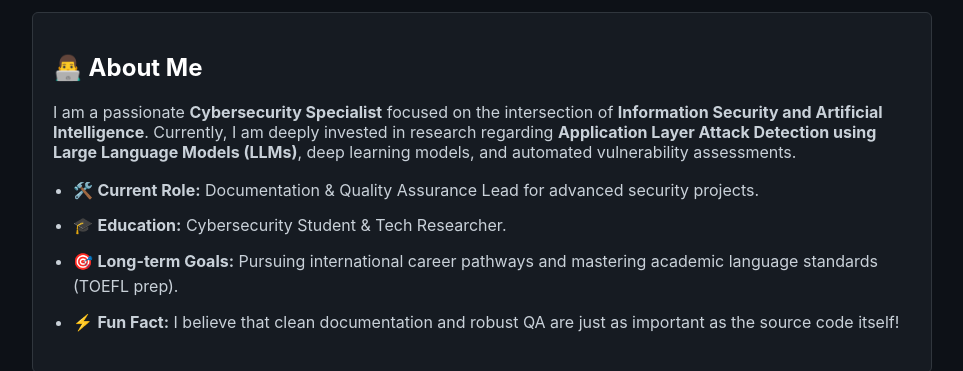
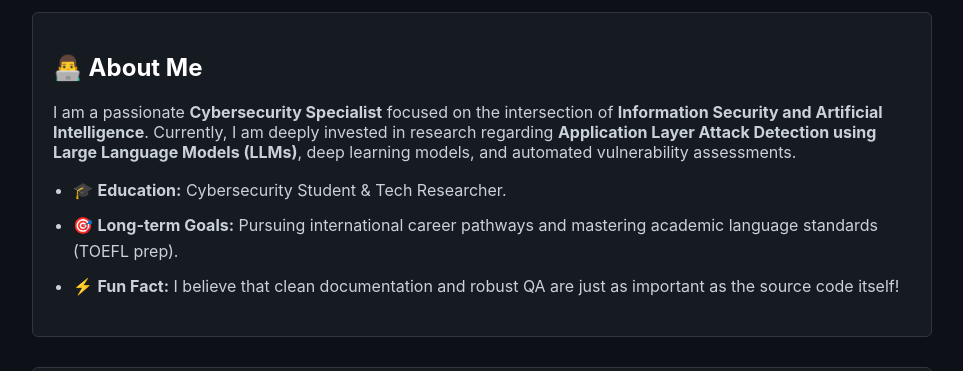
Before and after one commit to mohammedosa506-lang/mohammedosa506.github.io, a plain HTML site: page index.html in a window 1280 px wide. Shown: the part 455-826 px from the top of the page, without its empty margins (158-1121 px from the left). Drawn offline with Linux system fonts and the light colour scheme.

Commit message:
Update index.html

```diff
--- a/index.html
+++ b/index.html
@@ -151,7 +151,7 @@
         <h2>👨‍💻 About Me</h2>
         <p>I am a passionate <strong>Cybersecurity Specialist</strong> focused on the intersection of <strong>Information Security and Artificial Intelligence</strong>. Currently, I am deeply invested in research regarding <strong>Application Layer Attack Detection using Large Language Models (LLMs)</strong>, deep learning models, and automated vulnerability assessments.</p>
         <ul>
-            <li>🛠️ <strong>Current Role:</strong> Documentation & Quality Assurance Lead for advanced security projects.</li>
+           <!-- <li>🛠️ <strong>Current Role:</strong> Documentation & Quality Assurance Lead for advanced security projects.</li> -->
             <li>🎓 <strong>Education:</strong> Cybersecurity Student & Tech Researcher.</li>
             <li>🎯 <strong>Long-term Goals:</strong> Pursuing international career pathways and mastering academic language standards (TOEFL prep).</li>
             <li>⚡ <strong>Fun Fact:</strong> I believe that clean documentation and robust QA are just as important as the source code itself!</li>
```
